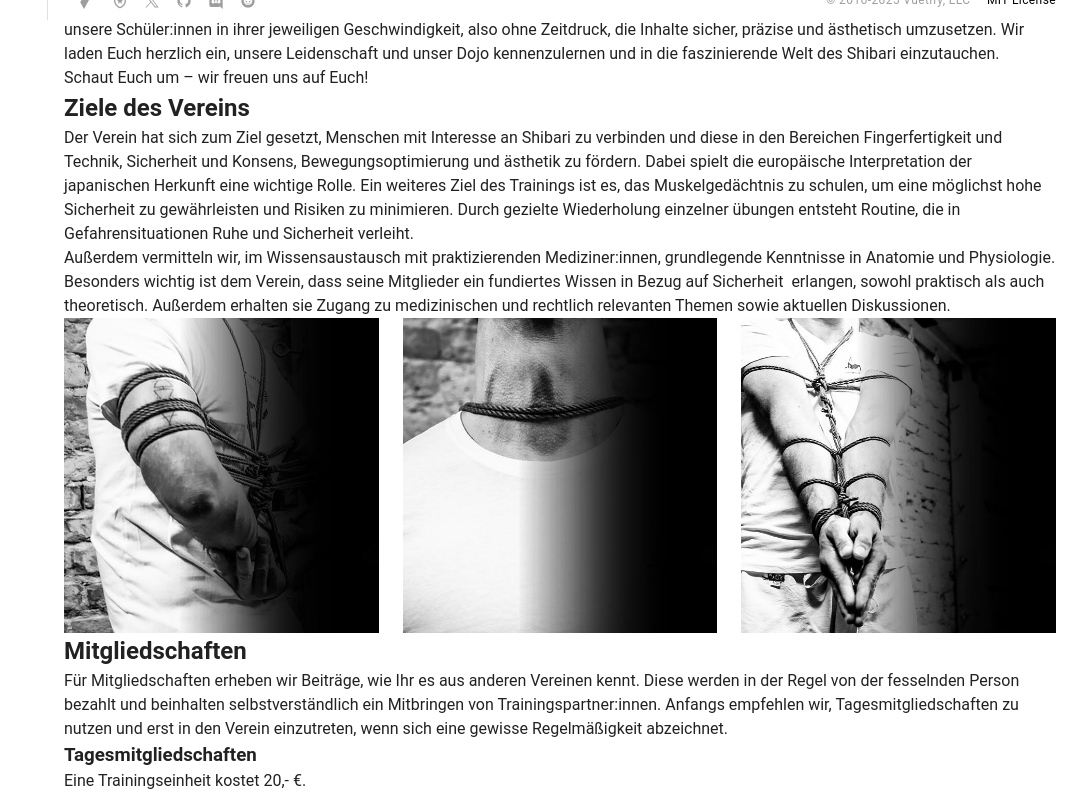
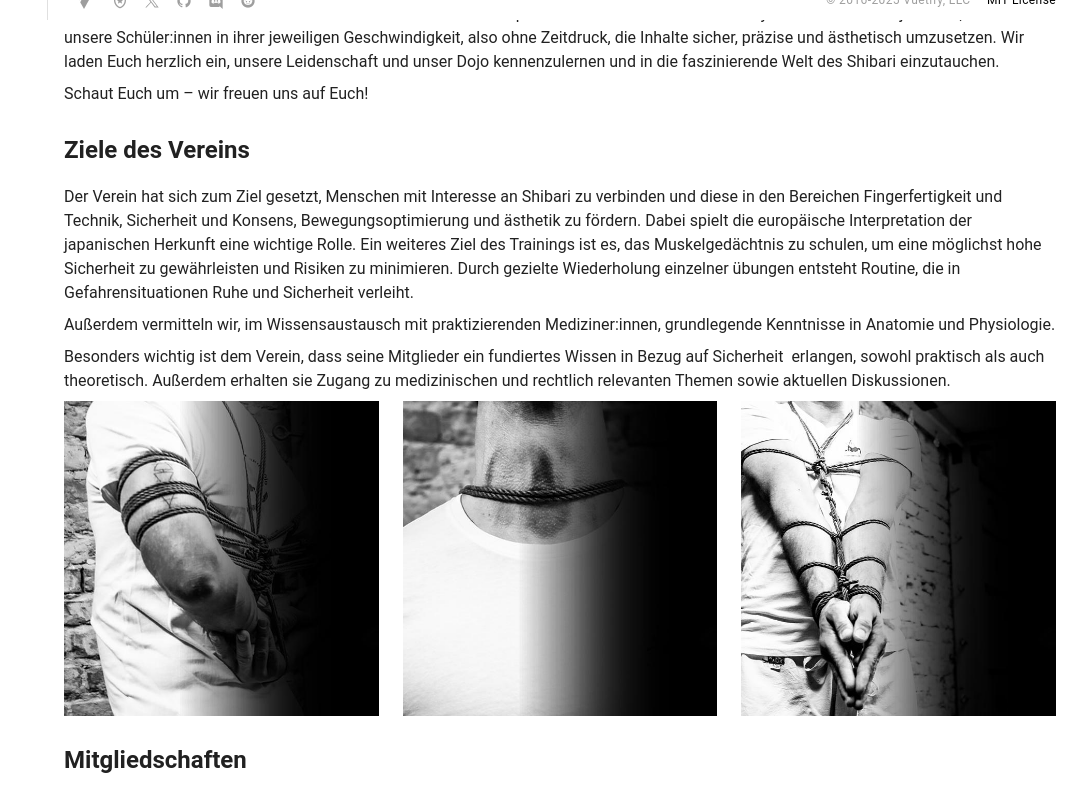
Before and after one commit to osada-kinbaku-ev/kinbaku-static, a Vue app: page /#/verein in a window 1280 px wide. Shown: the part 780-1575 px from the top of the page, without its empty margins (208-1280 px from the left). Built offline with nearby package versions, Linux system fonts and the light colour scheme.

Commit message:
Added margins to headlines and paragraphs

```diff
--- a/src/App.vue
+++ b/src/App.vue
@@ -32,3 +32,22 @@
     }),
   }
 </script>
+
+<style>
+p {
+  margin-bottom: .5em;
+}
+
+h1 {
+  margin-top: 1.2em;
+  margin-bottom: 1em;
+}
+h2 {
+  margin-top: 1.1em;
+  margin-bottom: .7em;
+}
+h3 {
+  margin-top: .8em;
+  margin-bottom: .5em;
+}
+</style>
```
